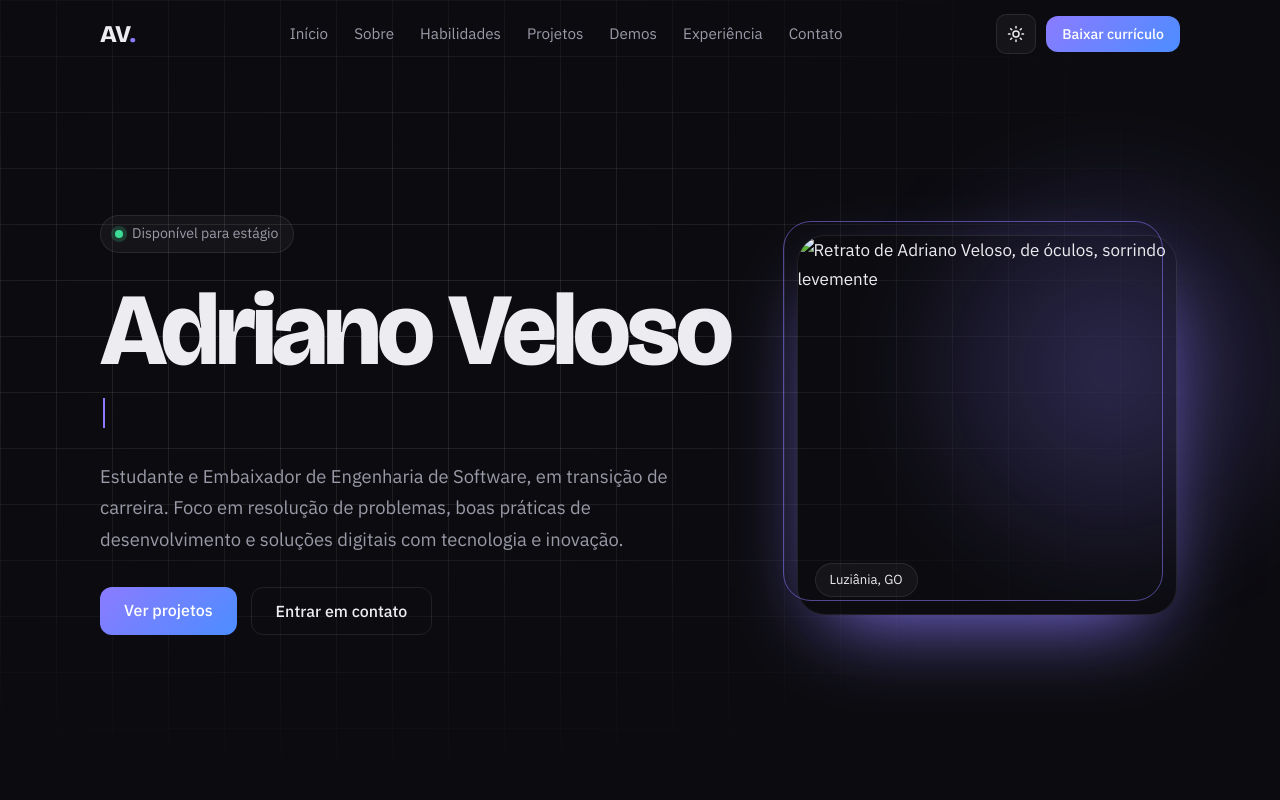
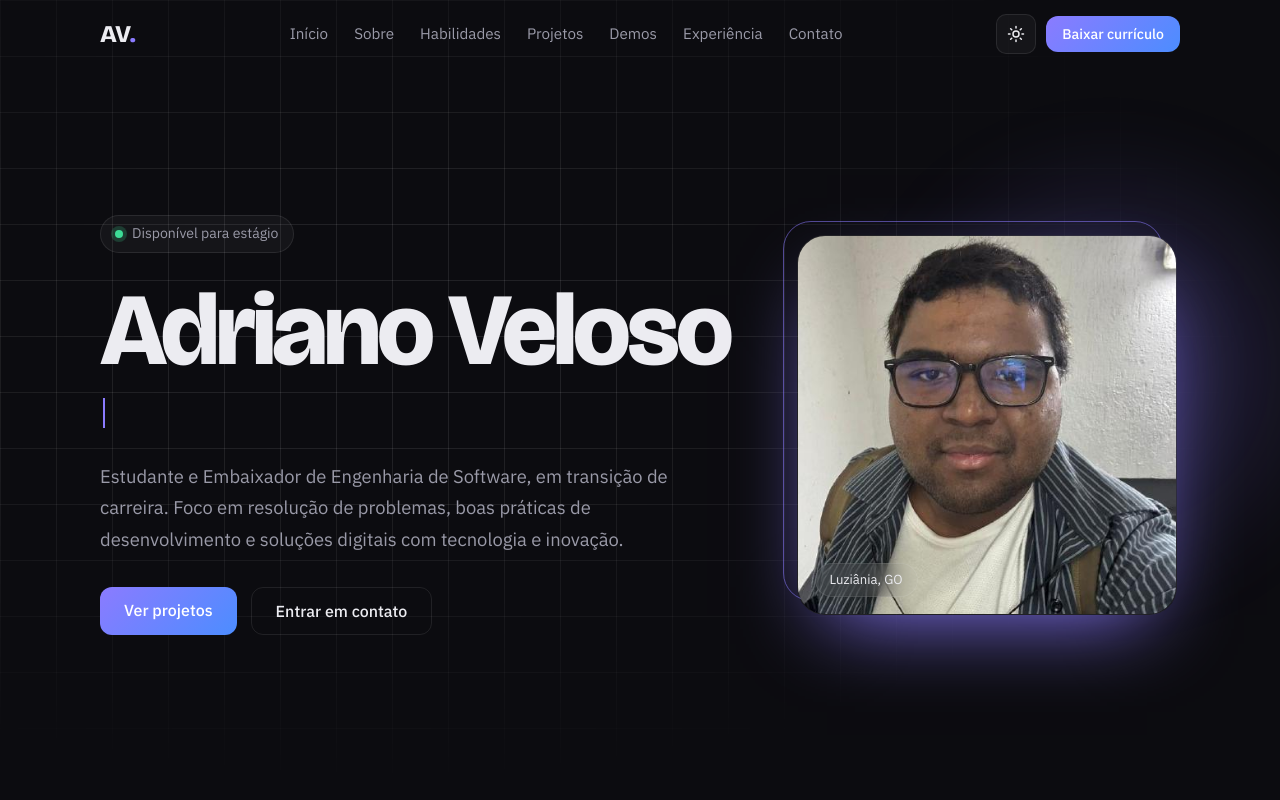
Before and after one commit to adrianoabc786-prog/portfolio_adriano, a plain HTML site: page index.html in a window 1280 px wide. Shown: the top 800 px of the page. Drawn offline with nearby package versions, Linux system fonts and the light colour scheme; a script that the page names is missing.

Commit message:
Update index.html

```diff
--- a/index.html
+++ b/index.html
@@ -52,7 +52,7 @@
     </div>
   </div>
     <figure class="photo">
-      <img src="assets/documents/fotografia-adriano.jpg" width="460" height="460" alt="Retrato de Adriano Veloso, de óculos, sorrindo levemente" fetchpriority="high">
+      <img src="fotografia-adriano.jpg" width="460" height="460" alt="Retrato de Adriano Veloso, de óculos, sorrindo levemente" fetchpriority="high">
       <figcaption class="tag glass">Luziânia, GO</figcaption>
     </figure>
   </div>
```
